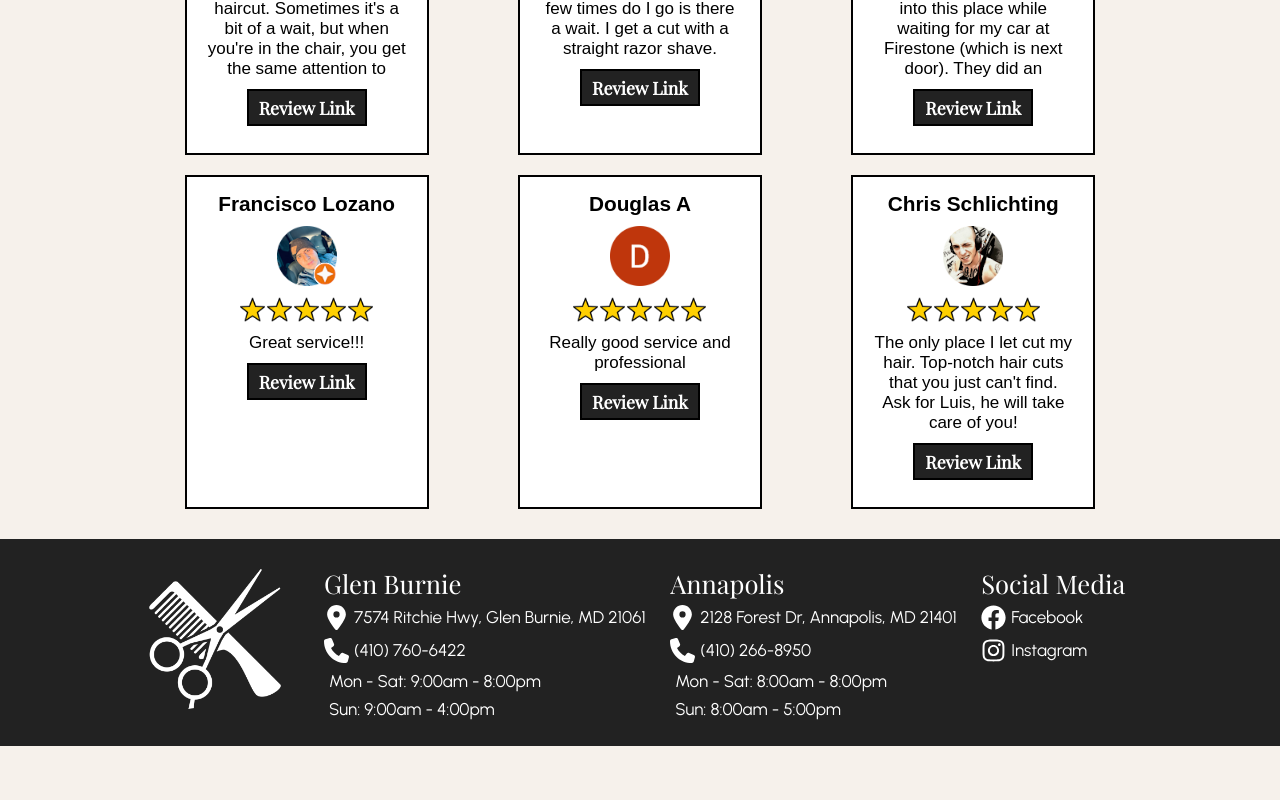
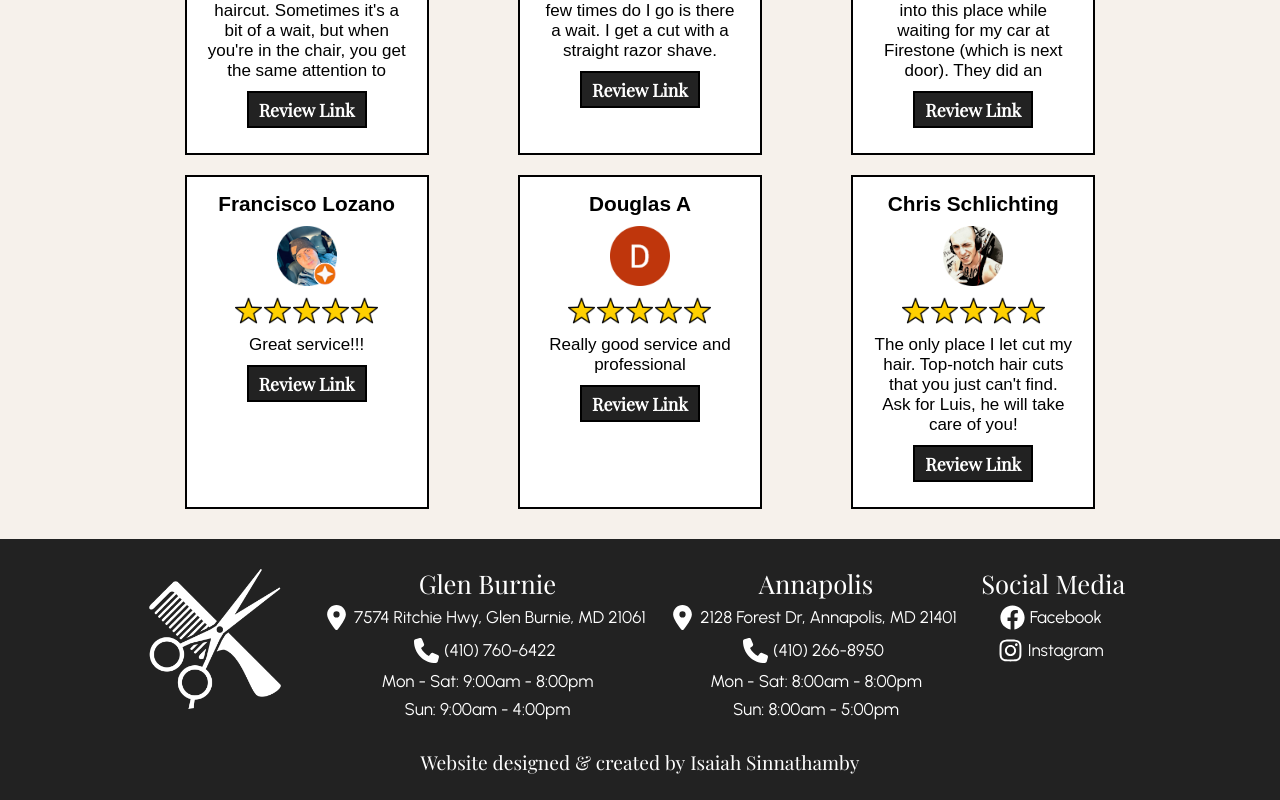
Before and after one commit to isaiahxs/isaulas, a React (Create React App) app: page / in a window 1280 px wide. Shown: the part 1420-2220 px from the top of the page. Before the commit the page ends 2166 px from the top, so only its background shows below. Built offline with nearby package versions, Linux system fonts and the light colour scheme; a web font is replaced by a local one.

Commit message:
improved gallery responsiveness

```diff
--- a/src/components/GlenBurnie/GBGallery/GBGallery.css
+++ b/src/components/GlenBurnie/GBGallery/GBGallery.css
@@ -79,3 +79,59 @@
 .slick-dots button:before {
     margin-top: 10px;
 }
+
+@media screen and (min-width: 1200px) {
+    .slick-next {
+        top: 381px !important;
+        right: 40% !important;
+    }
+
+    .slick-prev {
+        top: 381px !important;
+        /* left: 540px !important; */
+        left: 40% !important;
+    }
+}
+
+@media screen and (min-width: 775px) {
+    .slick-next {
+        top: 381px !important;
+        right: 33% !important;
+    }
+
+    .slick-prev {
+        top: 381px !important;
+        /* left: 540px !important; */
+        left: 33% !important;
+    }
+}
+
+@media screen and (max-width: 775px) {
+    .slick-dots {
+        /* margin-top: 40px !important; */
+        bottom: -12%;
+        /* width: 200px; */
+        /* display: flex; */
+        /* margin: auto; */
+        /* align-items: center; */
+        /* justify-content: center; */
+    }
+
+    .slick-next {
+        top: 422px !important;
+        right: 42% !important;
+        display: hidden;
+    }
+
+    .slick-prev {
+        top: 422px !important;
+        /* left: 540px !important; */
+        left: 42% !important;
+        display: hidden;
+    }
+
+    /* .slick-prev:before,
+    .slick-next:before {
+        display: hidden !important;
+    } */
+}
--- a/src/components/GlenBurnie/GBHero/GBHero.css
+++ b/src/components/GlenBurnie/GBHero/GBHero.css
@@ -62,6 +62,10 @@
     border: 2px solid #222222;
     object-fit: cover;
 }
+
+/* .hero-image:hover {
+    transform: scale(1.05);
+} */
 
 .contact-container {
     color: white;
--- a/src/components/GlenBurnie/GBTestimonials/GBTestimonials.css
+++ b/src/components/GlenBurnie/GBTestimonials/GBTestimonials.css
@@ -111,7 +111,7 @@
 
 .star {
     margin: 1px;
-    height: 25px;
+    height: 27px;
 }
 
 .product-name-container {
--- a/src/components/Shared/Footer/Footer.css
+++ b/src/components/Shared/Footer/Footer.css
@@ -1,11 +1,12 @@
 .footer-container {
     width: 100%;
     background-color: #222222;
-
 }
 
 .footer-section {
-    padding: 10px 30px;
+    padding-left: 30px;
+    padding-right: 30px;
+    padding-top: 10px;
     color: white;
     max-width: 1000px;
     display: flex;
@@ -22,13 +23,12 @@
     color: white;
 }
 
-.footer-section li {
-    /* font-weight: bolder; */
-}
+.footer-section li {}
 
 .footer-heading {
     font-size: 1.6rem;
     margin-bottom: 5px;
+    text-align: center;
 }
 
 .first-footer-section {
@@ -43,12 +43,13 @@
     margin-top: 20px;
 }
 
-.footer-heading {
-    /* font-weight: bold; */
-}
+.footer-heading {}
 
 .footer-options {
-    /* margin-top: 8px; */
+    display: flex;
+    flex-direction: column;
+    align-items: center;
+    text-align: center;
     font-family: Urbanist, sans-serif;
 }
 
@@ -65,6 +66,32 @@
 
 .footer-icon-description {
     margin: 0px 5px;
+}
+
+.credits-container {
+    display: flex;
+    justify-content: center;
+    color: white;
+    padding-bottom: 20px;
+    font-size: 1.2rem;
+    margin-left: 10px;
+    margin-right: 10px;
+    text-align: center;
+    align-items: center;
+}
+
+.credits-created-by {
+    margin-bottom: 5px;
+    margin-top: 5px;
+}
+
+.isaiah {
+    color: white;
+    margin-left: 5px;
+}
+
+.isaiah:hover {
+    text-decoration: underline;
 }
 
 @media screen and (max-width: 780px) {
@@ -99,4 +126,8 @@
         margin: 0px;
         margin-top: 10px;
     }
+
+    .credits-container {
+        flex-direction: column;
+    }
 }
--- a/src/components/Shared/Footer/index.js
+++ b/src/components/Shared/Footer/index.js
@@ -139,6 +139,12 @@ export default function Footer() {
                 </section>
 
             </div >
+            <div className='credits-container'>
+                <p className='credits-created-by'>Website designed & created by</p>
+                <a href='https://www.isaiahxs.com/' target='_blank' rel='noopener noreferrer' className='isaiah'>
+                    Isaiah Sinnathamby
+                </a>
+            </div>
         </footer >
     )
 }
```
